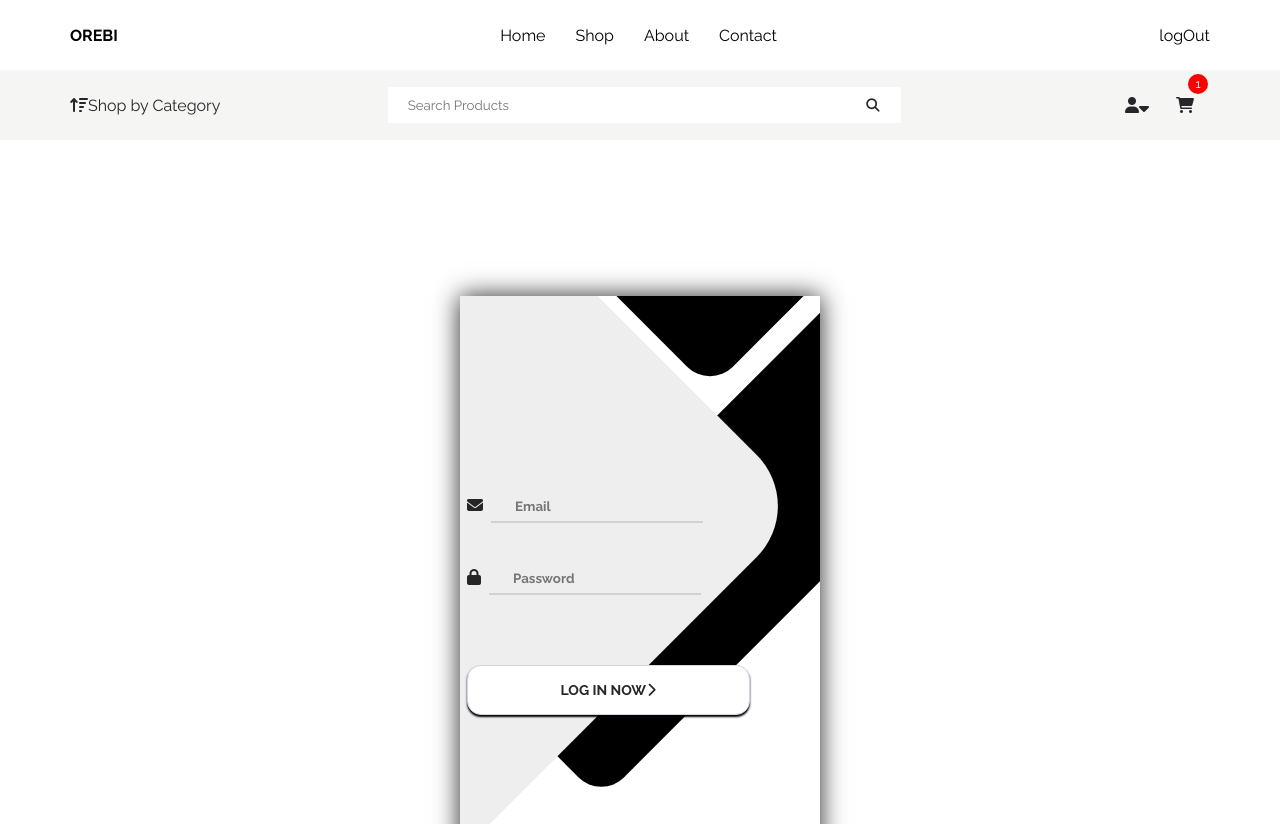
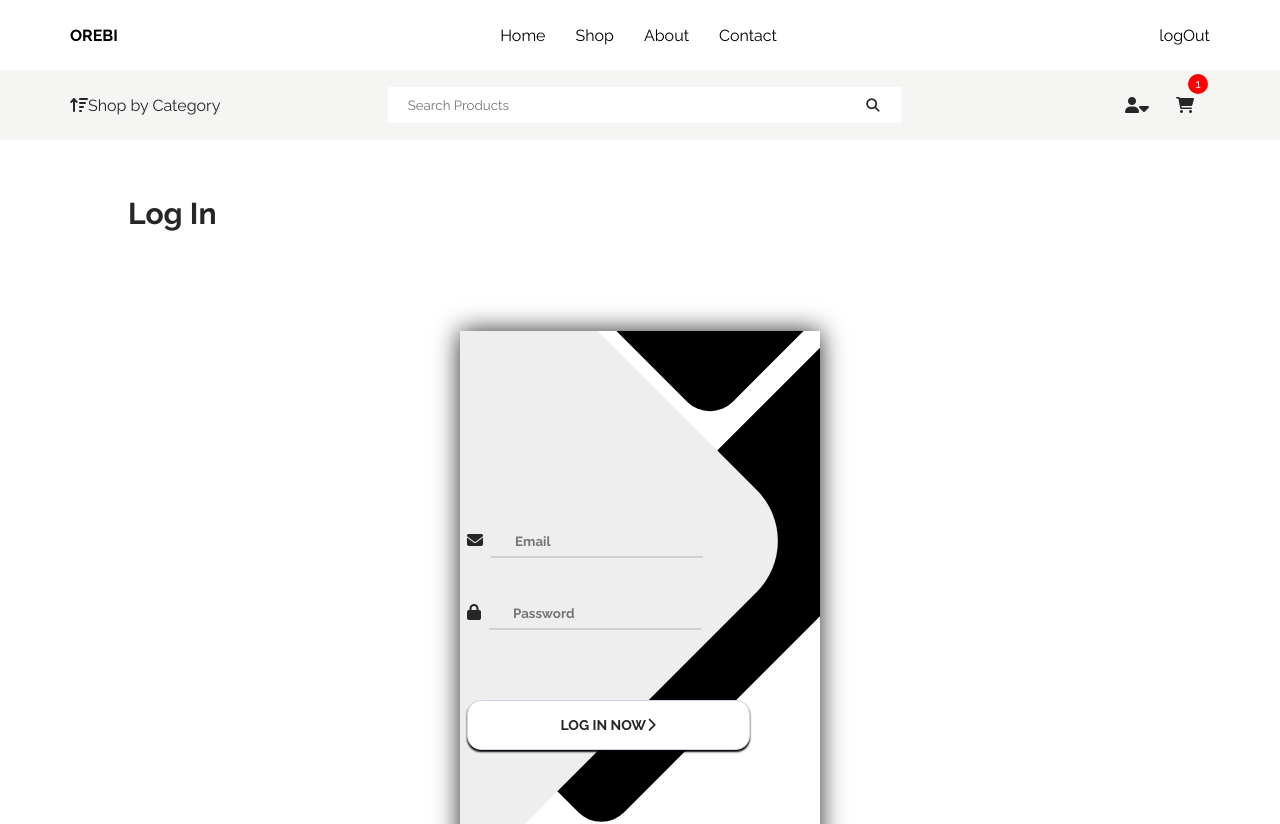
Before and after one commit to CA-G12/E-Commerce-Team3, a React (Create React App) app in the folder client/: page /users/signin in a window 1280 px wide. Shown: the top 824 px of the page. Built offline with nearby package versions, Linux system fonts and the light colour scheme; no server answers.

Commit message:
change page title

```diff
--- a/client/src/components/Pages/users/SignIn.component.jsx
+++ b/client/src/components/Pages/users/SignIn.component.jsx
@@ -22,8 +22,9 @@ const loginValidationSchema = yup
   .required();
 
 function SignIn() {
-  const [isLogged, setIsLogged] = useOutletContext();
-
+  const [title, setPageName, user, setUser, isLogged, setIsLogged] =
+    useOutletContext();
+  setPageName('Log In');
   const navigate = useNavigate();
   const [email, setEmail] = useState('');
   const [password, setPassword] = useState('');
--- a/client/src/root.jsx
+++ b/client/src/root.jsx
@@ -12,7 +12,7 @@ import { useEffect, useState } from 'react';
 function Root() {
   const [title, setTitle] = useState('');
   const [pageName, setPageName] = useState('');
-  // const [isLogged, setIsLogged] = useState(false);
+  const [isLogged, setIsLogged] = useState(false);
   const [user, setUser] = useState({ token: false });
 
   useEffect(() => {
@@ -28,20 +28,22 @@ function Root() {
       });
   }, []);
 
-  // useEffect(() => {
-  //   localStorage.getItem('logged');
-  //   setIsLogged(localStorage.getItem('logged'));
-  // }, []);
-  // useEffect(() => {
-  //   localStorage.setItem('logged', isLogged);
-  // }, [isLogged]);
+  useEffect(() => {
+    localStorage.getItem('logged');
+    setIsLogged(localStorage.getItem('logged'));
+  }, []);
+  useEffect(() => {
+    localStorage.setItem('logged', isLogged);
+  }, [isLogged]);
   return (
     <>
       <ToastContainer />
       <Header />
       <SecondHeader title={title} setTitle={setTitle} />
       <PageTitle pageName={pageName} />
-      <Outlet context={[title, setPageName, user, setUser]} />
+      <Outlet
+        context={[title, setPageName, user, setUser, isLogged, setIsLogged]}
+      />
 
       <Footer />
     </>
```
